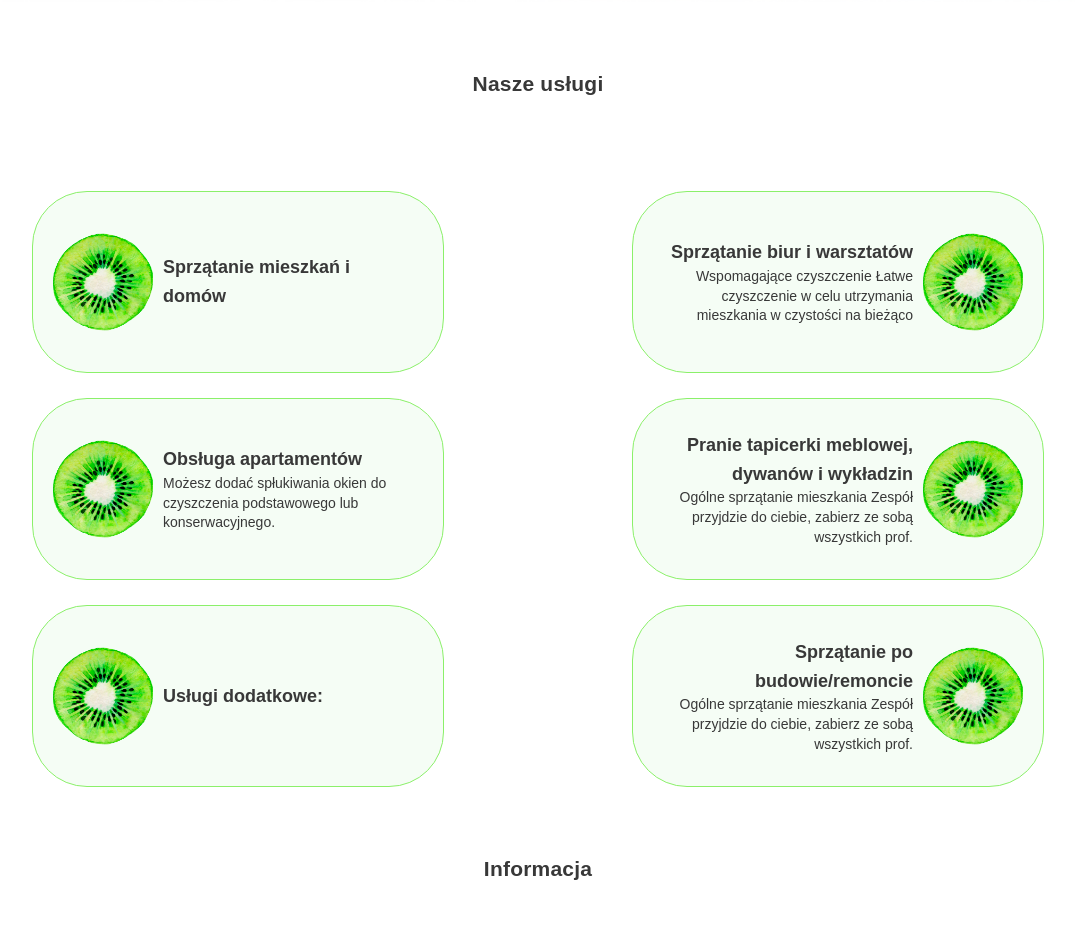
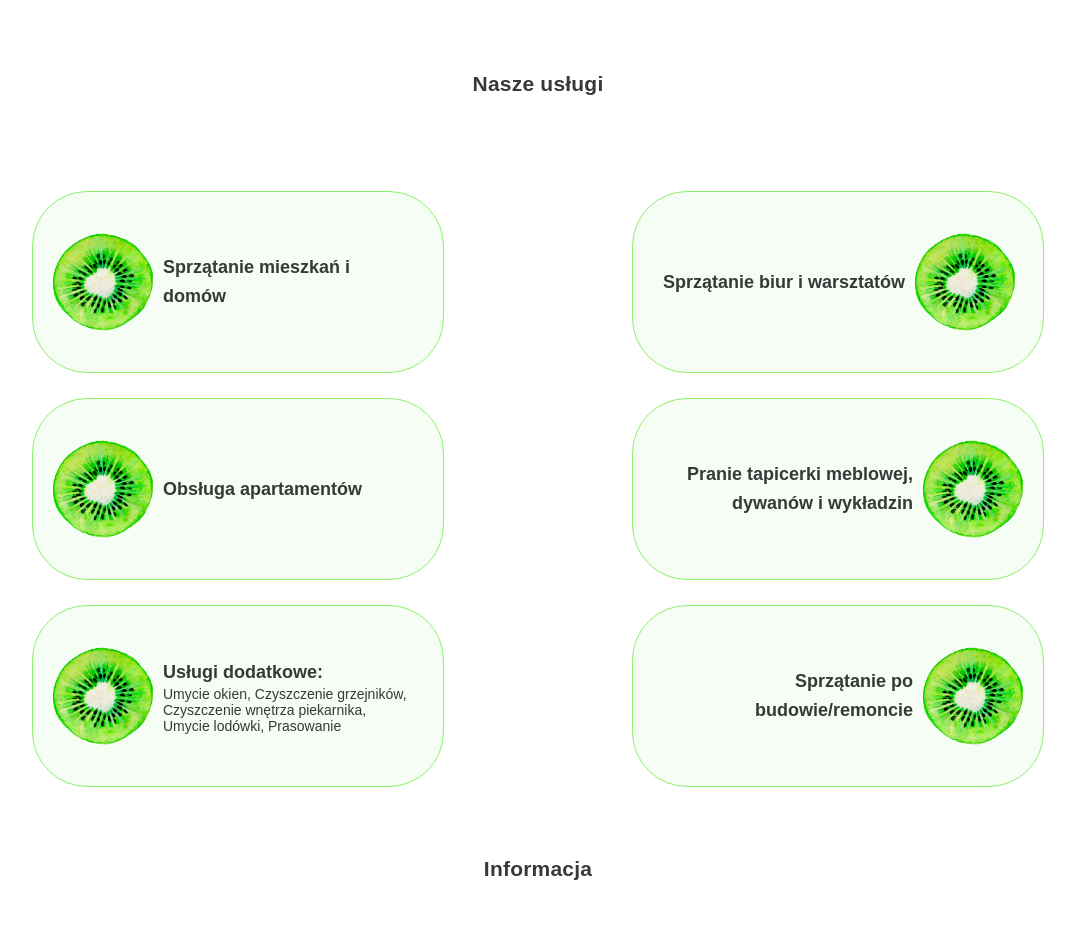
Before and after one commit to seb510/celeaner-site, a PHP site: page / in a window 1280 px wide. Shown: the part 1012-1947 px from the top of the page, without its empty margins (102-1177 px from the left). Run offline with PHP 8.4, Linux system fonts and the light colour scheme; some web fonts are replaced.

Commit message:
fix text and menu

```diff
--- a/css/media.css
+++ b/css/media.css
@@ -49,7 +49,7 @@
         border: 1px solid #8bf06a;
         border-radius: 5px;
         position: fixed;
-        top: 12%;
+        top: 100px;
         right: -1720px;
         transition: right 500ms cubic-bezier(0.68, -0.55, 0.265, 1.55);
         z-index: 5;
@@ -138,12 +138,12 @@
     }
     .propous {
         max-width: 95%;
-        padding: 5px 10px;
         margin: 10px auto;
+        min-height: 200px;
     }
     .proposes-item {
         width: 100%;
-        min-height: 200px;
+        padding: 10px;
     }
     .propous__info {
         max-width: 95%;
--- a/css/style.css
+++ b/css/style.css
@@ -118,8 +118,12 @@ button:active,
     right: 0;
     bottom: 0;
     display: block;
+    opacity: .6;
+    z-index: -1;
+}
+
+.offer.lighting:before {
     opacity: .2;
-    z-index: -1;
 }
 
 .lighting:before,
--- a/index.html
+++ b/index.html
@@ -87,7 +87,7 @@
         <div class="container">
             <h2 class="title">Nasze usługi</h2>
             <div class="proposes d-flex justify-content-between">
-                <div class="propous">
+                <div class="propous proposes-item">
                     <img src="img/kiwi.png" alt="Kiwi" class="propous__img_icon">
                     <div class="propous__info">
                         <h3 class="propous__title">Sprzątanie mieszkań i domów</h3>
@@ -96,31 +96,31 @@
                         </p>
                     </div>
                 </div>
-                <div class="propous flex-reverse">
+                <div class="propous proposes-item flex-reverse">
                     <div class="propous__info text-right">
                         <h3 class="propous__title">Sprzątanie biur i warsztatów</h3>
                         <p class="propous__text">
-                            Wspomagające czyszczenie Łatwe czyszczenie w celu utrzymania mieszkania w czystości na bieżąco
+
                         </p>
                     </div>
                     <img src="img/kiwi.png" alt="Kiwi" class="propous__img_icon">
                 </div>
             </div>
             <div class="proposes d-flex justify-content-between">
-                <div class="propous">
+                <div class="propous proposes-item">
                     <img src="img/kiwi.png" alt="Kiwi" class="propous__img_icon">
                     <div class="propous__info">
                         <h3 class="propous__title">Obsługa apartamentów</h3>
                         <p class="propous__text">
-                            Możesz dodać spłukiwania okien do czyszczenia podstawowego lub konserwacyjnego.
+
                         </p>
                     </div>
                 </div>
-                <div class="propous flex-reverse">
+                <div class="propous proposes-item  flex-reverse">
                     <div class="propous__info text-right">
                         <h3 class="propous__title">Pranie tapicerki meblowej, dywanów i wykładzin</h3>
                         <p class="propous__text">
-                            Ogólne sprzątanie mieszkania Zespół przyjdzie do ciebie, zabierz ze sobą wszystkich prof.
+
                         </p>
                     </div>
                     <img src="img/kiwi.png" alt="Kiwi" class="propous__img_icon">
@@ -132,15 +132,16 @@
                     <div class="propous__info">
                         <h3 class="propous__title">Usługi dodatkowe:</h3>
                         <div class="propous__text propous__item">
+                            Umycie okien, Czyszczenie grzejników, Czyszczenie wnętrza piekarnika, Umycie lodówki, Prasowanie
 
                         </div>
                     </div>
                 </div>
-                <div class="propous flex-reverse">
-                    <div class="propous__info text-right">
+                <div class="propous proposes-item flex-reverse">
+                    <div class="propous__info  text-right">
                         <h3 class="propous__title">Sprzątanie po budowie/remoncie</h3>
                         <p class="propous__text">
-                            Ogólne sprzątanie mieszkania Zespół przyjdzie do ciebie, zabierz ze sobą wszystkich prof.
+
                         </p>
                     </div>
                     <img src="img/kiwi.png" alt="Kiwi" class="propous__img_icon">
@@ -155,27 +156,27 @@
             <!-- Owl carousel-->
             <div class="owl-carousel owl-theme">
                 <div class="item slide__first lighting">
-                    <h2 class="info__title">Umycie okien</h2>
+                    <h2 class="info__title"></h2>
                     <p class="offer__text offer__text_about">
-                        Wszystkie usługi wykonujemy własnym sprzętem i środkami czystości
+
                     </p>
                 </div>
                 <div class="item slide__second lighting">
-                    <h2 class="info__title">Czyszczenie grzejników</h2>
+                    <h2 class="info__title"></h2>
                     <p class="offer__text offer__text_about">
-                        Dysponujemy wieloletnim doświadczeniem, profesjonalnym sprszętem i środkami czystości.
+
                     </p>
                 </div>
                 <div class="item slide__third lighting">
-                    <h2 class="info__title">Uczyń swoje życie czystszym</h2>
+                    <h2 class="info__title"></h2>
                     <p class="offer__text offer__text_about">
-                        Jesteśmy firmą sprzątającą, która sprawia, że Twój dom jest czysty i wygodny.
+
                     </p>
                 </div>
                 <div class="item slide__four lighting">
-                    <h2 class="info__title">Ogień nie spali czystego, a brud i woda nie zmyją się.</h2>
+                    <h2 class="info__title"></h2>
                     <p class="offer__text offer__text_about">
-                        Dysponujemy wieloletnim doświadczeniem, profesjonalnym sprszętem i środkami czystości.
+
                     </p>
                 </div>
             </div>
```
